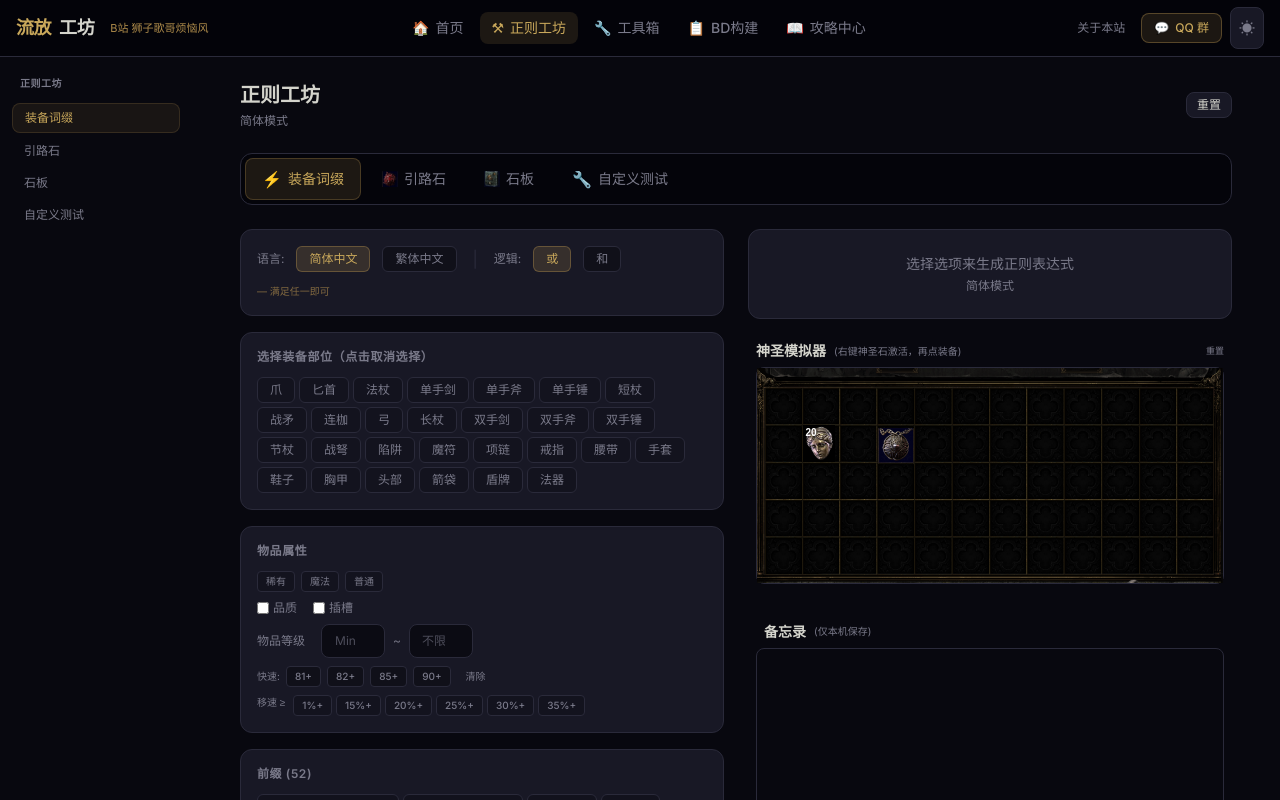
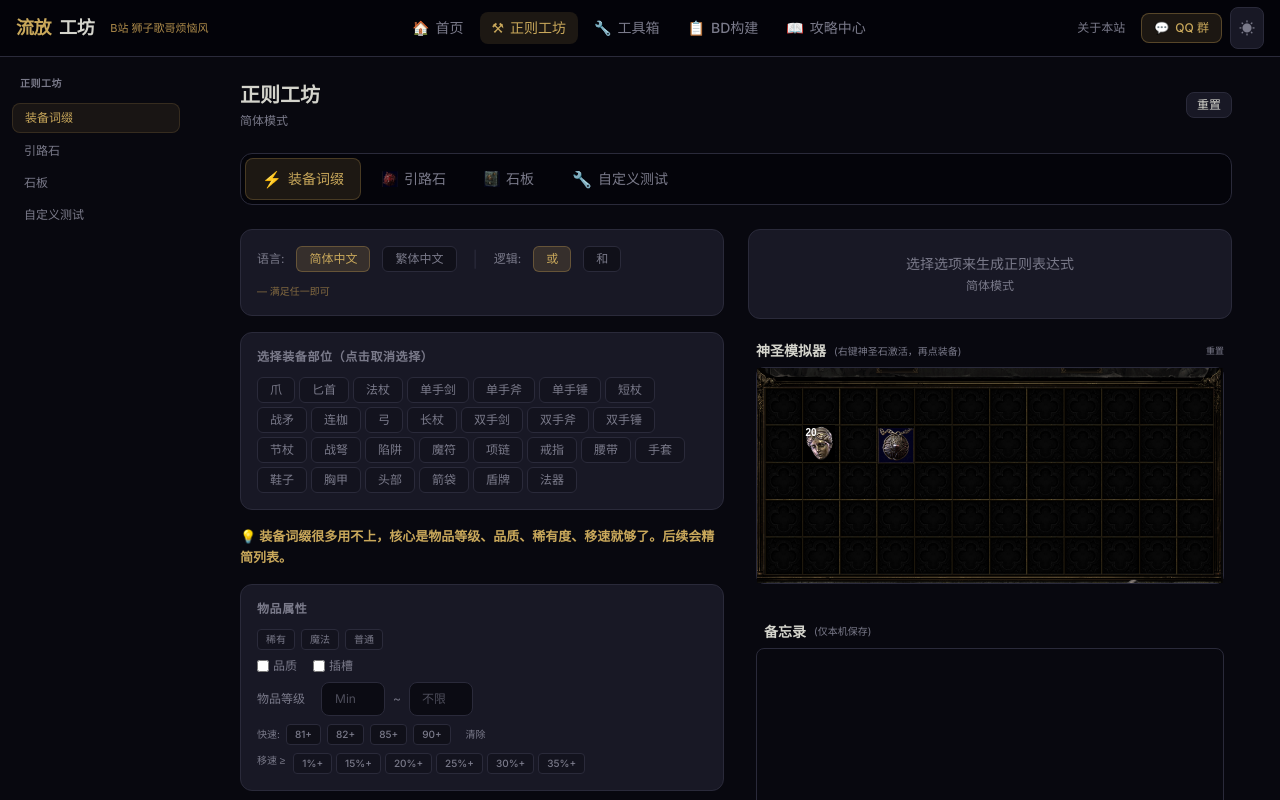
Before and after one commit to zhenkq830/cnpoe, a React (Vite) app: page /regex in a window 1280 px wide. Shown: the top 800 px of the page. Built offline with nearby package versions, Linux system fonts and the light colour scheme.

Commit message:
feat: 装备词缀页面加精简提示

```diff
--- a/src/components/regex/ItemModifiers.tsx
+++ b/src/components/regex/ItemModifiers.tsx
@@ -83,6 +83,11 @@ export default function ItemModifiers() {
           </div>
         </Card>
 
+        {/* 提示 */}
+        <p className="text-[13px] font-bold text-poe-gold-light leading-relaxed">
+          💡 装备词缀很多用不上，核心是物品等级、品质、稀有度、移速就够了。后续会精简列表。
+        </p>
+
         {/* 物品属性筛选 */}
         <Card title="物品属性">
           <div className="space-y-2">
```
